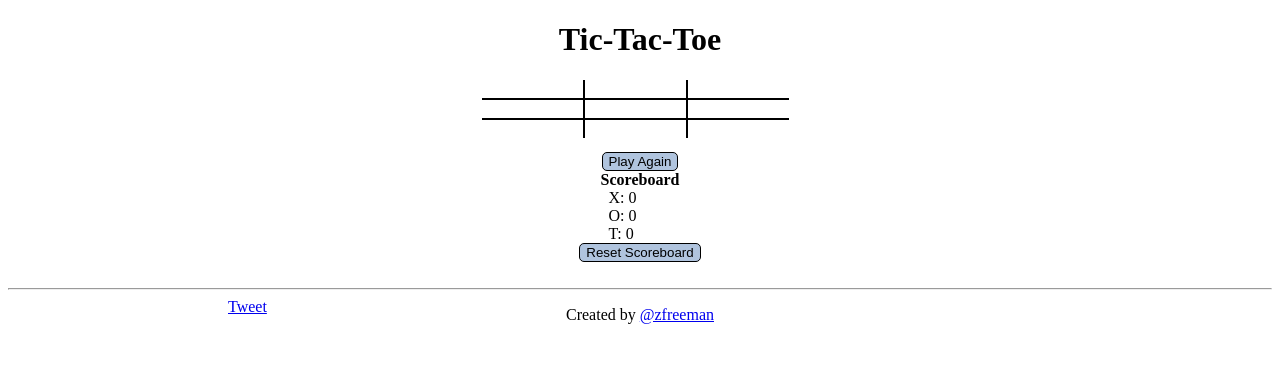
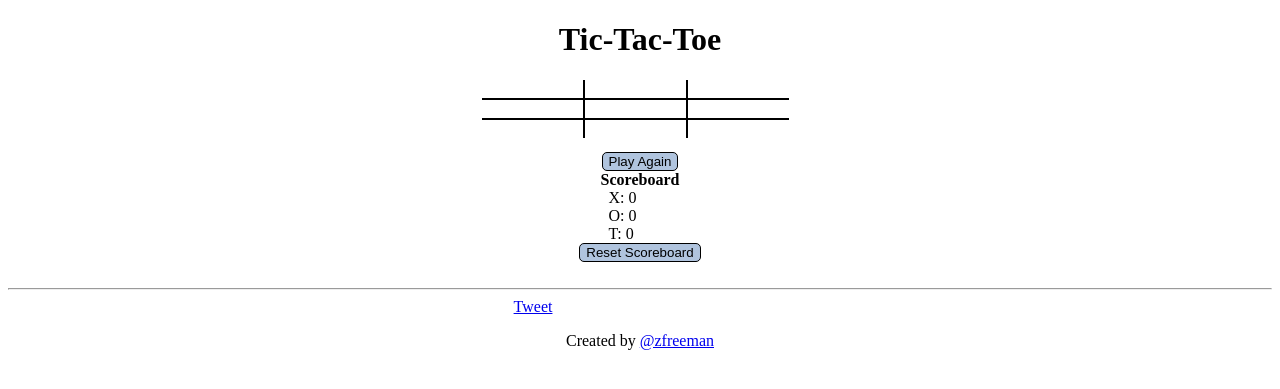
Before and after one commit to zachfreeman/heroku_ttt, a Django app: page / in a window 1280 px wide. Shown: the top 389 px of the page. Run offline with Django 3.2, Linux system fonts and the light colour scheme; some libraries are stand-ins or nearby versions.

Commit message:
button messing - need a new workflow

```diff
--- a/ttt/static/ttt/css/game.css
+++ b/ttt/static/ttt/css/game.css
@@ -86,11 +86,11 @@
 
 #footer .share .btn-like {
     position: absolute;
-    left: 120px;
+    left: 35%;
     top: 0;
 }
 #footer .share .btn-tweet {
     position: absolute;
-    left: 220px;
+    left: 40%;
     top: 0;
 }
--- a/ttt/templates/ttt/base.html
+++ b/ttt/templates/ttt/base.html
@@ -25,6 +25,7 @@
         <hr>
         {% block footer %}
         {% endblock footer %}
+        <br>
         <p>Created by <a href="http://www.twitter.com/zfreeman" target="_blank">@zfreeman</a></p>
     </div>
     {% block scripts %}
```
